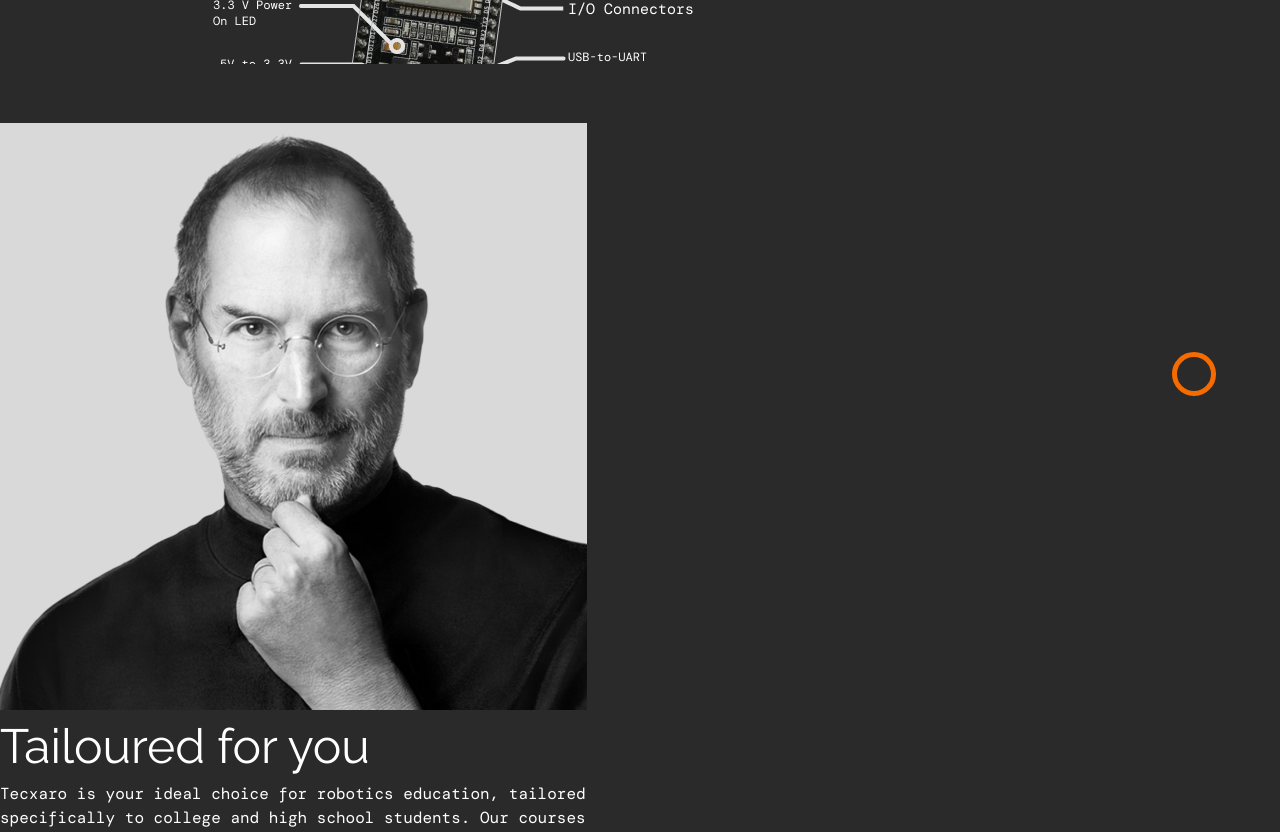
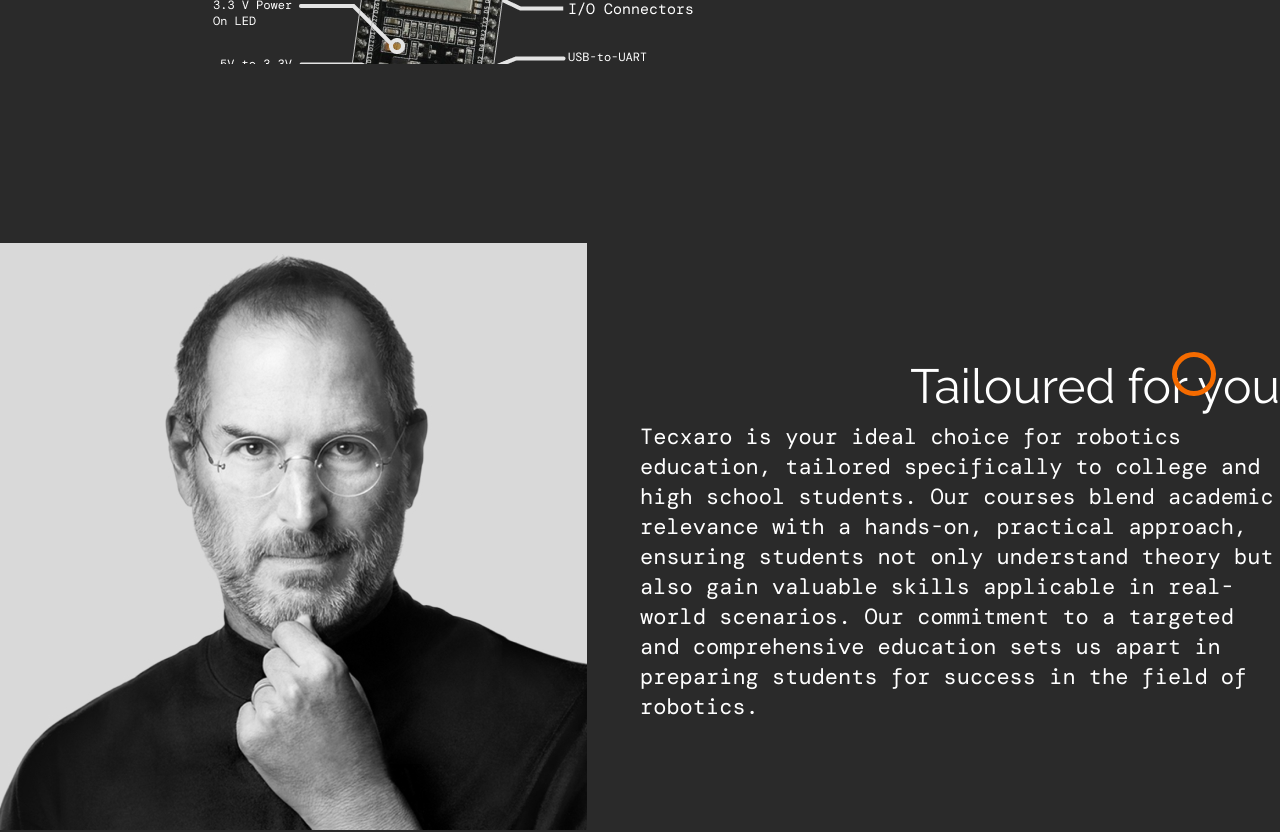
Before and after one commit to Techxaro/tecxaro-website, a React (Vite) app in the folder website/: page / in a window 1280 px wide. Shown: the part 2480-3312 px from the top of the page. Built offline with nearby package versions, Linux system fonts and the light colour scheme.

Commit message:
this is the second commit of the day

```diff
--- a/website/src/screenSize/Desktop/Components/_4_whyChooseUs-2.jsx
+++ b/website/src/screenSize/Desktop/Components/_4_whyChooseUs-2.jsx
@@ -12,7 +12,7 @@ export const TailoredForYou = () => {
 
       {/* div containing the img and the text */}
 
-      <div id="tailouredforyou-wrapper" className=" flex ">
+      <div id="tailouredforyou-wrapper">
 
 
         {/* the image */}
@@ -24,9 +24,12 @@ export const TailoredForYou = () => {
 
 
         {/* the text section div  */}
-        <div>
+        <div className="text-wrapper-tailourMadeForYou mb-44">
+
+
+
           {/* the subheading part */}
-          <div>
+          <div className=" mb-12">
             <h1 className="whyChooseUs-subheading raleway font-semibold">
               Tailoured for <span className=" text-[#F56B00]">you</span></h1>
           </div>
--- a/website/src/screenSize/Desktop/Pages/homePage.css
+++ b/website/src/screenSize/Desktop/Pages/homePage.css
@@ -262,6 +262,8 @@
 #tailouredforyou-wrapper{
 
     width: 92.25rem;
+    display: flex;
+    justify-content: space-between;
 }
 
 
@@ -273,9 +275,21 @@
 
 .mainPara-tailourMadeForYou{
 
-    width: 50%;
+    /* width: 50%; */
+    font-size: 1.375rem;
+    line-height: 30px;
 }
 
+.text-wrapper-tailourMadeForYou{
+
+    width: 50%;
+    display: flex;
+    flex-direction: column;
+    justify-content: center;
+    align-items: flex-end;
+
+
+}
 
 
 
```
